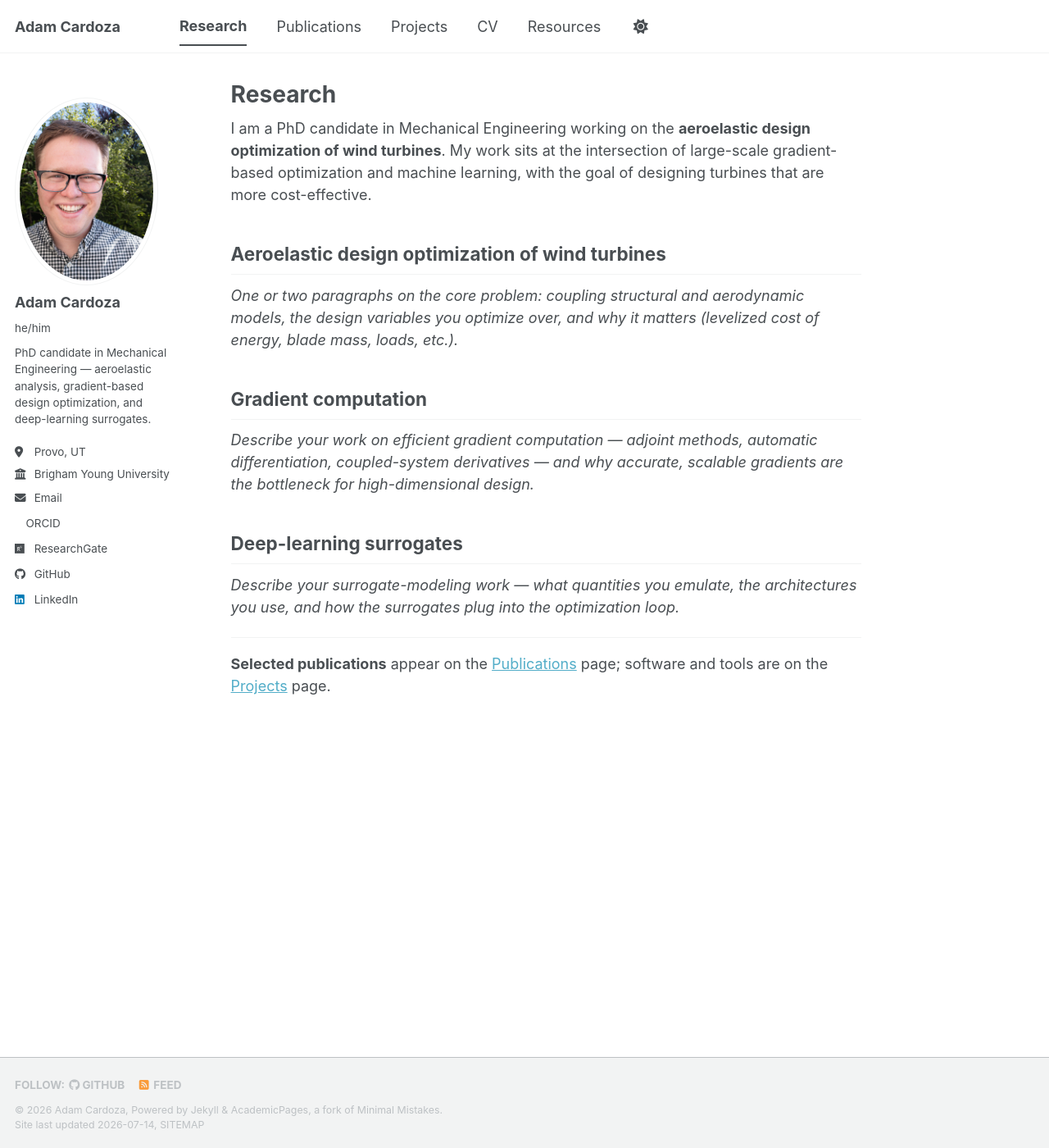
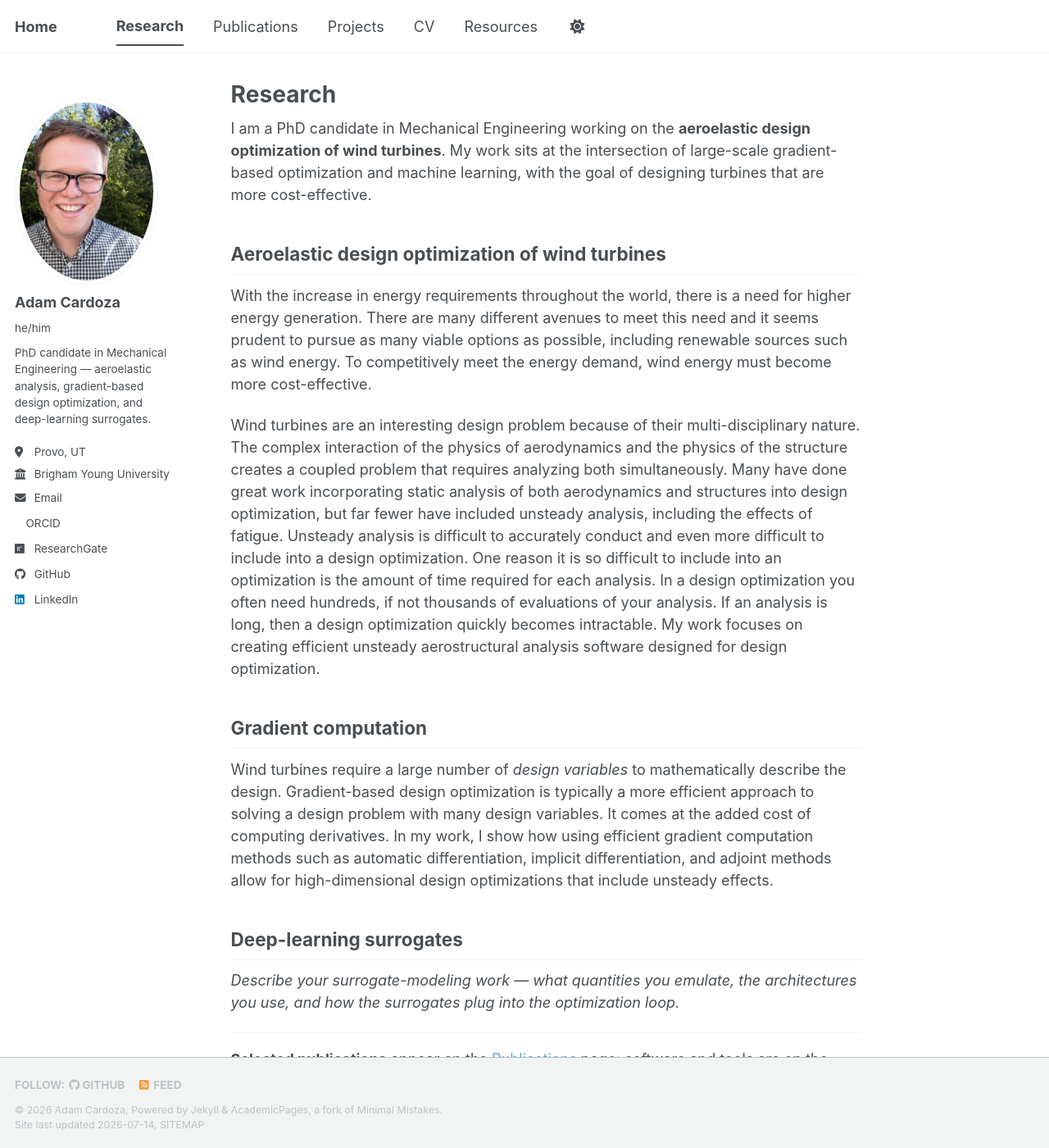
Before and after one commit to Cardoza2/cardoza2.github.io, a Jekyll site: the page built from _pages/research.md, in a window 1280 px wide and 1400 px high. Shown: the whole window at 82% size. Built offline with Jekyll 4.4.1, drawn with Linux system fonts in a browser that asks for light colours; a style sheet for code colours, icons or effects is not loaded.

Commit message:
Drafting research section.

```diff
--- a/_config.yml
+++ b/_config.yml
@@ -10,6 +10,7 @@
 locale                   : "en-US"
 site_theme               : "default" # The available themes options are "default", "air", "sunrise", "mint", "dirt" and "contrast"
 title                    : "Adam Cardoza"
+masthead_title           : "Home"   # brand shown in the top-left nav (site.title still used for SEO/page titles)
 title_separator          : "-"
 name                     : &name "Adam Cardoza"
 description              : &description "Adam Cardoza — PhD candidate in Mechanical Engineering — aeroelastic analysis, gradient-based design optimization, and deep-learning surrogates."
--- a/_includes/masthead.html
+++ b/_includes/masthead.html
@@ -6,7 +6,7 @@
         <button><span class="navicon"></span></button>
         <ul class="visible-links">
           <li class="masthead__menu-item masthead__menu-item--lg persist {% if page.url == '/' or page.url == '/index.html' %}selected{% endif %}">
-            <a href="{{ base_path }}/">{{ site.title }}</a>
+            <a href="{{ base_path }}/">{{ site.masthead_title | default: site.title }}</a>
           </li>
           {% for link in site.data.navigation.main %}
             {% if link.url contains 'http' %}
--- a/_pages/research.md
+++ b/_pages/research.md
@@ -13,16 +13,12 @@ large-scale gradient-based optimization and machine learning, with the goal of
 designing turbines that are more cost-effective.
 
 ## Aeroelastic design optimization of wind turbines
+With the increase in energy requirements throughout the world, there is a need for higher energy generation. There are many different avenues to meet this need and it seems prudent to pursue as many viable options as possible, including renewable sources such as wind energy. To competitively meet the energy demand, wind energy must become more cost-effective.
 
-_One or two paragraphs on the core problem: coupling structural and aerodynamic
-models, the design variables you optimize over, and why it matters (levelized
-cost of energy, blade mass, loads, etc.)._
+Wind turbines are an interesting design problem because of their multi-disciplinary nature. The complex interaction of the physics of aerodynamics and the physics of the structure creates a coupled problem that requires analyzing both simultaneously. Many have done great work incorporating static analysis of both aerodynamics and structures into design optimization, but far fewer have included unsteady analysis, including the effects of fatigue. Unsteady analysis is difficult to accurately conduct and even more difficult to include into a design optimization. One reason it is so difficult to include into an optimization is the amount of time required for each analysis. In a design optimization you often need hundreds, if not thousands of evaluations of your analysis. If an analysis is long, then a design optimization quickly becomes intractable. My work focuses on creating efficient unsteady aerostructural analysis software designed for design optimization.
 
 ## Gradient computation
-
-_Describe your work on efficient gradient computation — adjoint methods,
-automatic differentiation, coupled-system derivatives — and why accurate,
-scalable gradients are the bottleneck for high-dimensional design._
+Wind turbines require a large number of *design variables* to mathematically describe the design. Gradient-based design optimization is typically a more efficient approach to solving a design problem with many design variables. It comes at the added cost of computing derivatives. In my work, I show how using efficient gradient computation methods such as automatic differentiation, implicit differentiation, and adjoint methods allow for high-dimensional design optimizations that include unsteady effects.
 
 ## Deep-learning surrogates
 
```
Also changed, not shown: LAUNCH.md (deleted, +0 -71 lines), README.md (+2 -2 lines), _pages/about.md (+1 -1 lines).
